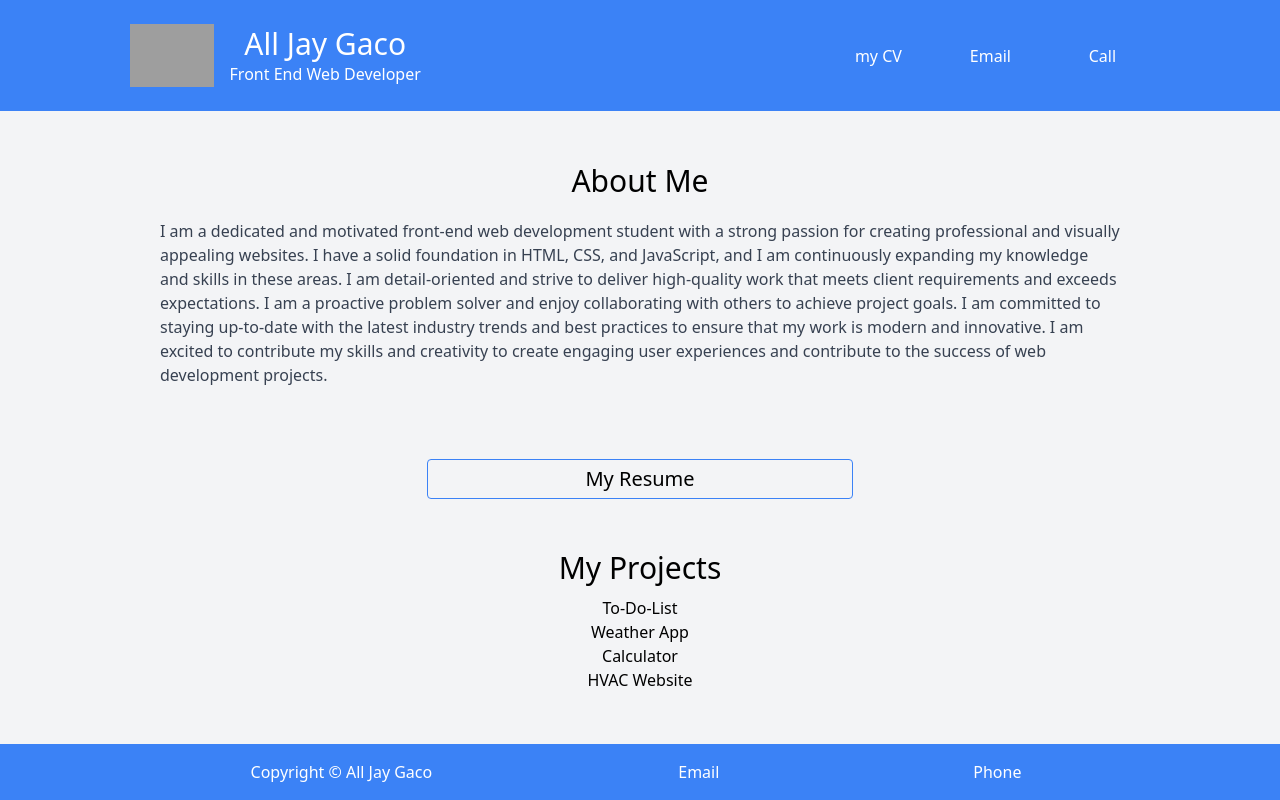
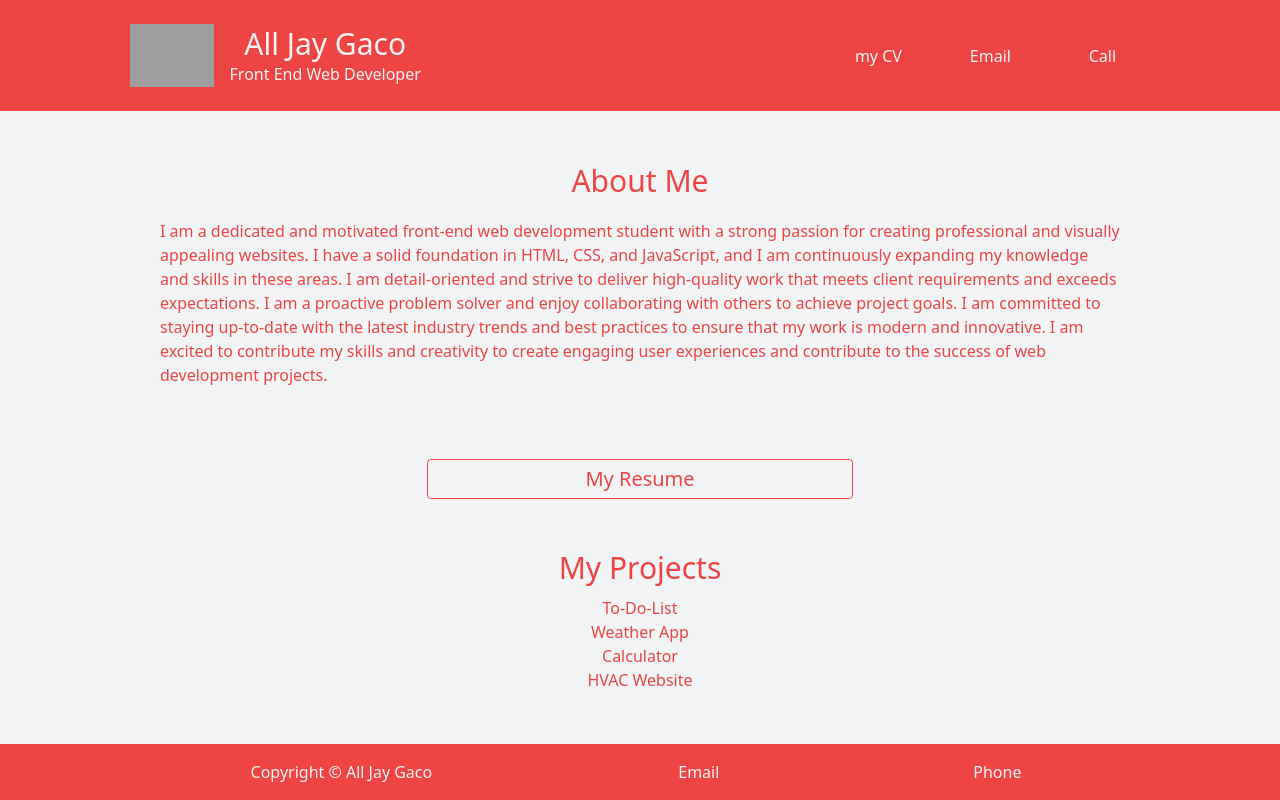
Before and after one commit to alljay213/My-Website, a website: page index.html in a window 1280 px wide. Drawn offline with nearby package versions, Linux system fonts and the light colour scheme; grey boxes are pictures that could not be loaded.

Commit message:
changed theme colors

```diff
--- a/index.html
+++ b/index.html
@@ -9,8 +9,8 @@
   <link href="https://cdn.jsdelivr.net/npm/tailwindcss@2.2.19/dist/tailwind.min.css" rel="stylesheet" />
 </head>
 
-<body class="min-h-screen flex h-screen bg-gray-100 flex-col">
-  <header class="p-4 flex flex-col md:flex-row md:justify-evenly items-center bg-blue-500 text-white  ">
+<body class="text-red-500 min-h-screen flex h-screen bg-gray-100 flex-col">
+  <header class="p-4 flex flex-col md:flex-row md:justify-evenly items-center bg-red-500 text-red-50  ">
 
     <div class="flex jusitfy-between items-center ">
       <img class="p-2"
@@ -22,13 +22,14 @@
       </div>
     </div>
     <div class="w-full  flex justify-evenly items-center  md:w-1/2 md:justify-end">
+
       <a id="my-cv"
-        class="text-center w-28 text-white  transition duration-300 ease-in-out border-none customer-border items-center text-l hover:bg-white rounded hover:text-blue-500"
+        class="text-center w-28 text-white  transition duration-300 ease-in-out border-none customer-border items-center text-l text-red-50  hover:bg-red-50 rounded hover:text-red-500"
         href="/resume/All-Jay-Gaco-Web-Developer.pdf" download="All Jay Gaco Resume">
         my CV</a>
-      <a class="text-center w-28 text-white transition duration-300 ease-in-out border-none customer-border items-center text-l hover:bg-white rounded hover:text-blue-500"
+      <a class="text-center w-28 text-white transition duration-300 ease-in-out border-none customer-border items-center text-l text-red-50 hover:bg-red-50 rounded hover:text-red-500"
         href="mailto:alljaygaco213@gmail.com">Email</a>
-      <a class="text-center w-28 text-white transition duration-300 ease-in-out border-none customer-border items-center text-l hover:bg-white rounded hover:text-blue-500"
+      <a class="text-center w-28 text-white transition duration-300 ease-in-out border-none customer-border items-center text-l text-red-50 hover:bg-red-50 rounded hover:text-red-500"
         href="tel:+16476094761">Call</a>
     </div>
   </header>
@@ -37,7 +38,7 @@
     <section class="flex justify-center items-center flex-col">
       <h2 class="text-3xl mt-5 mb-2.5">About Me</h2>
 
-      <p class="text-gray-700 w-3/4 mt-2.5 mb-5">
+      <p class="text-red-500 w-3/4 mt-2.5 mb-5">
         I am a dedicated and motivated front-end web development student with
         a strong passion for creating professional and visually appealing
         websites. I have a solid foundation in HTML, CSS, and JavaScript, and
@@ -52,34 +53,34 @@
       </p>
     </section>
     <div class="flex justify-center items-center mt-5 mb-2.5">
-      <a class="transition duration-300 ease-in-out h-10 border-blue-500 customer-border w-1/3 flex justify-center items-center text-xl hover:bg-blue-500 hover:text-white rounded"
+      <a class="transition duration-300 ease-in-out h-10  border-red-500 customer-border w-1/3 flex justify-center items-center text-red-500 text-xl hover:bg-red-500 hover:text-red-50 rounded"
         href="/resume.html">My Resume</a>
     </div>
     <section class="flex justify-center items-center flex-col mt-2.5">
       <h2 class="text-3xl mb-2.5">My Projects</h2>
 
       <ul class="flex flex-col  items-center  mb-5">
-        <li class="underline-effect hover:text-blue-500">
+        <li class="underline-effect hover:text-red-500">
           <a href=" https://alljay213.github.io/to-do-list/" target="_blank">To-Do-List</a>
         </li>
-        <li class="underline-effect hover:text-blue-500">
+        <li class="underline-effect hover:text-red-500">
           <a href="https://alljay213.github.io/weather-app/" target="_blank">Weather App</a>
         </li>
-        <li class="underline-effect hover:text-blue-500">
+        <li class="underline-effect hover:text-red-500">
           <a href="https://alljay213.github.io/calculator-2/" target="_blank">Calculator</a>
         </li>
-        <li class="underline-effect hover:text-blue-500">
+        <li class="underline-effect hover:text-red-500">
           <a href="https://alljay213.github.io/getec-website/" target="_blank">HVAC Website</a>
         </li>
       </ul>
     </section>
   </main>
-  <footer class="bg-blue-500 text-white p-4 flex justify-evenly">
+  <footer class="text-red-50 bg-red-500 text-white p-4 flex justify-evenly">
     <p>Copyright &copy; All Jay Gaco</p>
-    <a class="text-center w-16 rounded transition duration-300 ease-in-out hover:bg-white hover:text-blue-500"
-      href="mailto:alljaygaco213@gmail.com">Email</a>
+    <a class="text-center w-16 rounded transition duration-300 ease-in-out hover:bg-red-50 hover:text-red-500"
+      href="mailto:alljaygaco213@gmail">Email</a>
     <a href="tel:6476094761"
-      class="text-center w-16 rounded transition duration-300 ease-in-out hover:bg-white hover:text-blue-500">Phone</a>
+      class="text-center w-16 rounded transition duration-300 ease-in-out hover:bg-red-50 hover:text-red-500">Phone</a>
   </footer>
   <script type="module" src="script.js"></script>
 </body>
```
Also changed, not shown: resume.html (+15 -15 lines).
